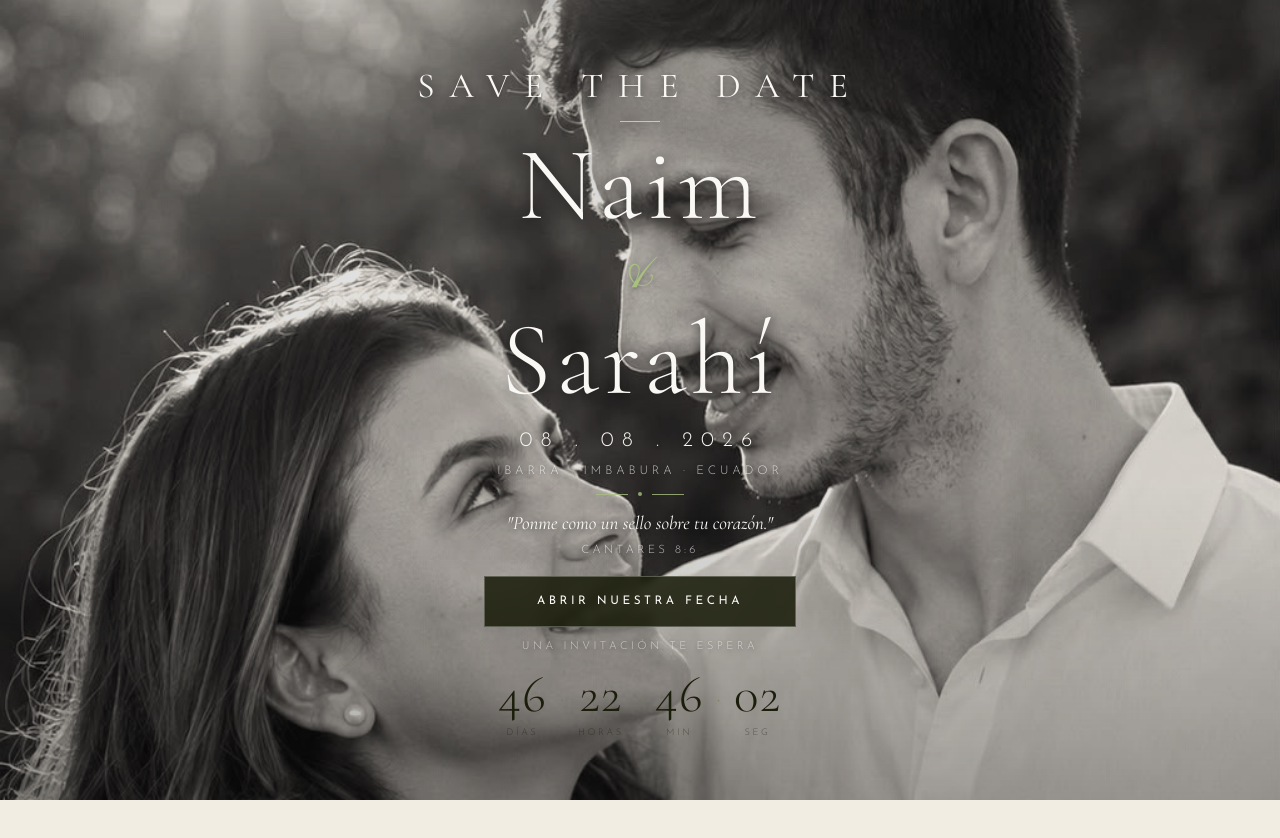
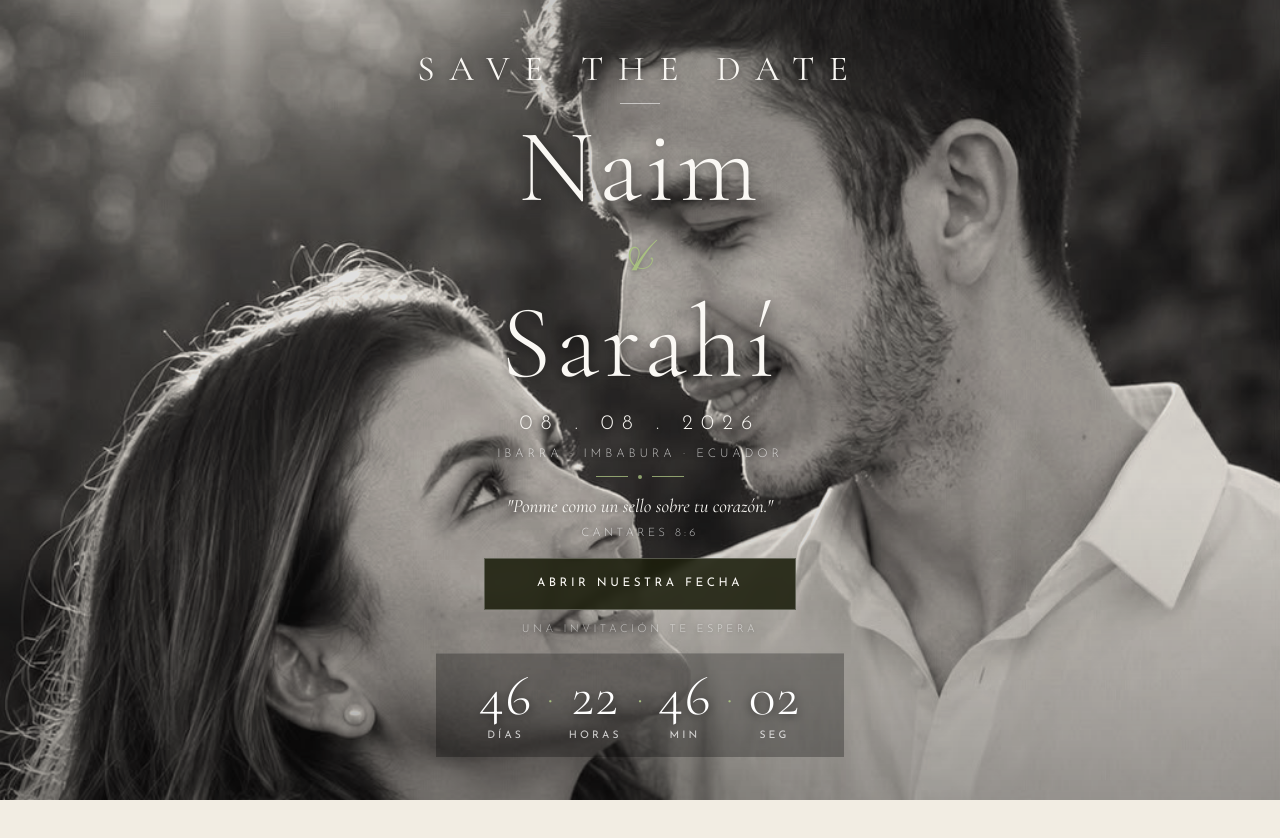
Before and after one commit to naimvelez68-collab/naimvelez68-collab, a Next.js app: page / in a window 1280 px wide. Shown: the top 838 px of the page. Built offline with nearby package versions, Linux system fonts and the light colour scheme.

Commit message:
Fix contador: blanco con sombra, fondo oscuro detras, legible siempre

```diff
--- a/components/Countdown.tsx
+++ b/components/Countdown.tsx
@@ -28,25 +28,53 @@ function useCountdown() {
 
 const UNITS = ['Días', 'Horas', 'Min', 'Seg'] as const
 
-/* ── Sobre foto (oscuro sobre imagen clara/sepia) ── */
+/* ── Sobre foto — blanco con sombra fuerte, siempre legible ── */
 export default function CountdownOnPhoto() {
   const { time, mounted } = useCountdown()
   if (!mounted) return null
-  const vals = [time.days, time.hours, time.minutes, time.seconds]
+  const vals  = [time.days, time.hours, time.minutes, time.seconds]
+  const labels = ['Días', 'Horas', 'Min', 'Seg']
   return (
-    <div style={{ display: 'flex', alignItems: 'center', justifyContent: 'center' }}>
+    <div
+      style={{
+        display: 'flex', alignItems: 'center', justifyContent: 'center',
+        /* Fondo semi-transparente detrás del contador para máxima legibilidad */
+        background: 'rgba(0,0,0,0.28)',
+        backdropFilter: 'blur(6px)',
+        borderTop: '1px solid rgba(255,255,255,0.12)',
+        padding: 'clamp(8px,2vh,14px) clamp(16px,4vw,32px)',
+        gap: 0,
+      }}
+    >
       {vals.map((v, i) => (
-        <div key={UNITS[i]} style={{ display: 'flex', alignItems: 'center' }}>
-          <div style={{ display: 'flex', flexDirection: 'column', alignItems: 'center', minWidth: 'clamp(52px,16vw,70px)' }}>
-            <span style={{ fontFamily: 'Cormorant Garamond, serif', fontWeight: 300, fontSize: 'clamp(2rem, 7vw, 3.2rem)', color: '#1C1E0C', lineHeight: 1, letterSpacing: '0.02em' }}>
+        <div key={labels[i]} style={{ display: 'flex', alignItems: 'center' }}>
+          <div style={{ display: 'flex', flexDirection: 'column', alignItems: 'center', minWidth: 'clamp(58px,17vw,76px)' }}>
+            <span style={{
+              fontFamily: 'Cormorant Garamond, serif', fontWeight: 300,
+              fontSize: 'clamp(2.2rem, 8vw, 3.5rem)',
+              color: '#FFFFFF',
+              textShadow: '0 2px 10px rgba(0,0,0,0.6)',
+              lineHeight: 1, letterSpacing: '0.02em',
+            }}>
               {String(v).padStart(2, '0')}
             </span>
-            <span style={{ fontFamily: 'Josefin Sans, sans-serif', fontWeight: 300, fontSize: 'clamp(0.48rem,1.6vw,0.58rem)', letterSpacing: '0.28em', textTransform: 'uppercase', color: 'rgba(28,30,12,0.5)', marginTop: '5px' }}>
-              {UNITS[i]}
+            <span style={{
+              fontFamily: 'Josefin Sans, sans-serif', fontWeight: 400,
+              fontSize: 'clamp(0.52rem, 1.6vw, 0.65rem)',
+              letterSpacing: '0.3em', textTransform: 'uppercase',
+              color: 'rgba(255,255,255,0.75)',
+              marginTop: '4px',
+            }}>
+              {labels[i]}
             </span>
           </div>
           {i < 3 && (
-            <span style={{ fontFamily: 'Cormorant Garamond, serif', fontSize: 'clamp(1rem,3vw,1.4rem)', color: 'var(--thyme)', margin: '0 2px', marginBottom: '14px', opacity: 0.55 }}>·</span>
+            <span style={{
+              fontFamily: 'Cormorant Garamond, serif',
+              fontSize: 'clamp(1.2rem, 3.5vw, 1.8rem)',
+              color: '#A8C080',
+              margin: '0 4px', marginBottom: '16px',
+            }}>·</span>
           )}
         </div>
       ))}
```
